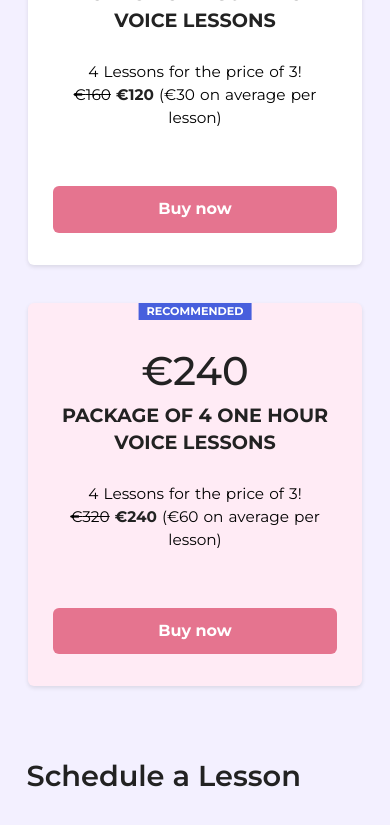
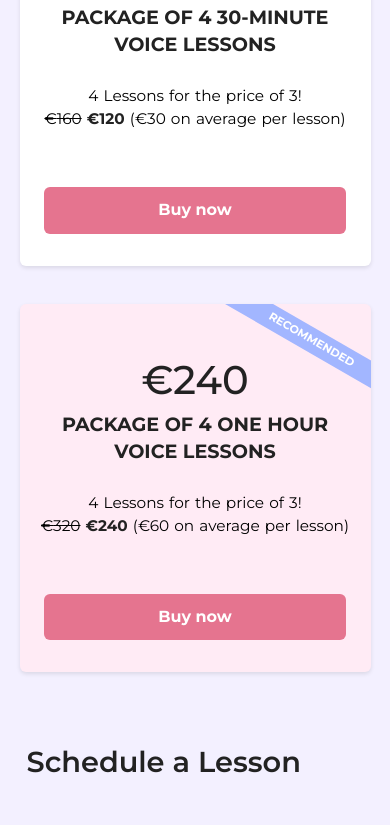
Before and after one commit to rajibul-dev/miavocalcoach, a website: page public/index.html in a window 390 px wide. Shown: the part 5573-6398 px from the top of the page. Drawn offline with nearby package versions, Linux system fonts and the light colour scheme; some packages are replaced by stand-ins of ours; a script that the page names is missing.

Commit message:
changed the pricing section design a little bit

```diff
--- a/public/css/queries.css
+++ b/public/css/queries.css
@@ -924,7 +924,7 @@ PATREON SECTION
 
 /* NEW PRICING SECTION QUERIES */
 
-@media (max-width: 44.375em) {
+@media (max-width: 48.375em) {
   .grid-pricing {
     width: 100%;
     grid-template-columns: 1fr;
@@ -934,6 +934,7 @@ PATREON SECTION
     height: auto;
     width: 45rem;
     padding-bottom: 4rem !important;
+    padding-top: 7rem;
   }
   .item-description {
     margin-bottom: 7rem;
@@ -968,7 +969,7 @@ PATREON SECTION
     padding-left: 2%;
   }
   .box-pricing {
-    width: 95%;
+    width: 100%;
     padding-left: 2.5rem;
     padding-right: 2.5rem;
   }
@@ -980,3 +981,23 @@ PATREON SECTION
     width: 85%;
   }
 }
+
+/* Recommended tag adjustment */
+@media (max-width: 24.25em) {
+  .rec-tag {
+    top: 6.5%;
+    left: 49%;
+  }
+}
+@media (max-width: 23.5em) {
+  .rec-tag {
+    top: 5%;
+    left: 49%;
+  }
+}
+@media (max-width: 22.375em) {
+  .rec-tag {
+    top: 7%;
+    left: 42%;
+  }
+}
--- a/public/css/style.css
+++ b/public/css/style.css
@@ -831,8 +831,8 @@ PRICING SECTION
 .grid-pricing {
   display: grid;
   grid-template-columns: 1fr 1fr;
-  row-gap: 3rem;
-  column-gap: 3rem;
+  row-gap: 4rem;
+  column-gap: 4rem;
   justify-content: center;
   width: 71%;
   margin: 0 auto;
@@ -840,12 +840,14 @@ PRICING SECTION
 .box-pricing {
   background-color: #fff;
   height: 45rem;
-  width: 40rem;
+  width: 44rem;
   margin: 0 auto;
   padding: 4rem;
   padding-top: 6rem;
   border-radius: 6px;
   box-shadow: 0 2px 4px rgba(0, 0, 0, 0.1);
+
+  overflow: hidden;
 }
 .flex-price {
   display: flex;
@@ -910,6 +912,15 @@ PRICING SECTION
   font-weight: 700;
   font-size: 1.4rem;
   padding: 0.4rem 1rem;
+
+  background-color: rgb(162, 182, 255);
+  transform: rotate(45deg);
+  top: 8.5%;
+  left: 56%;
+  transform: rotate(30deg);
+  top: 6.5%;
+  left: 51%;
+  padding: 0.8rem 8rem;
 }
 
 /* ////////////////////
```
